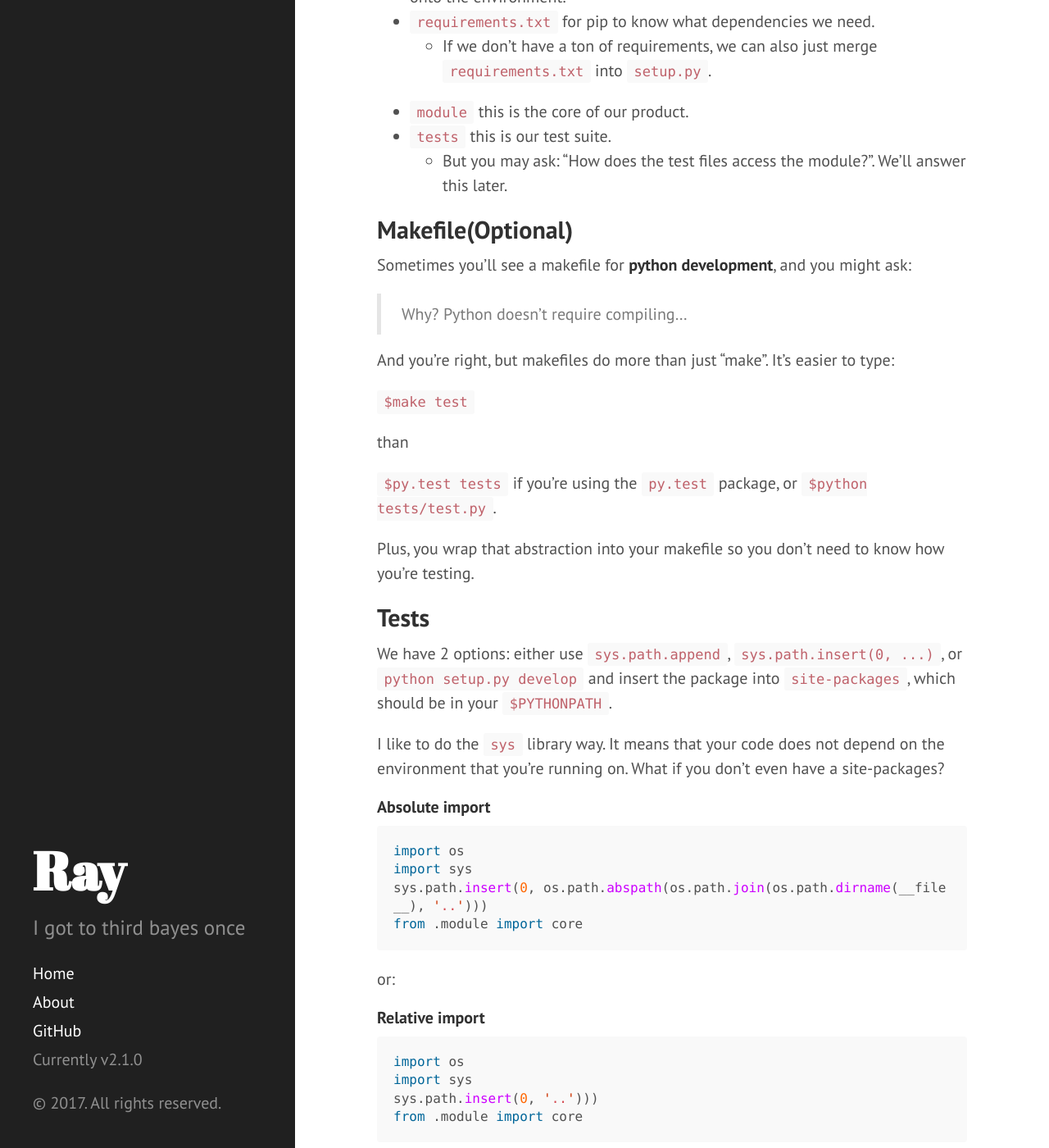
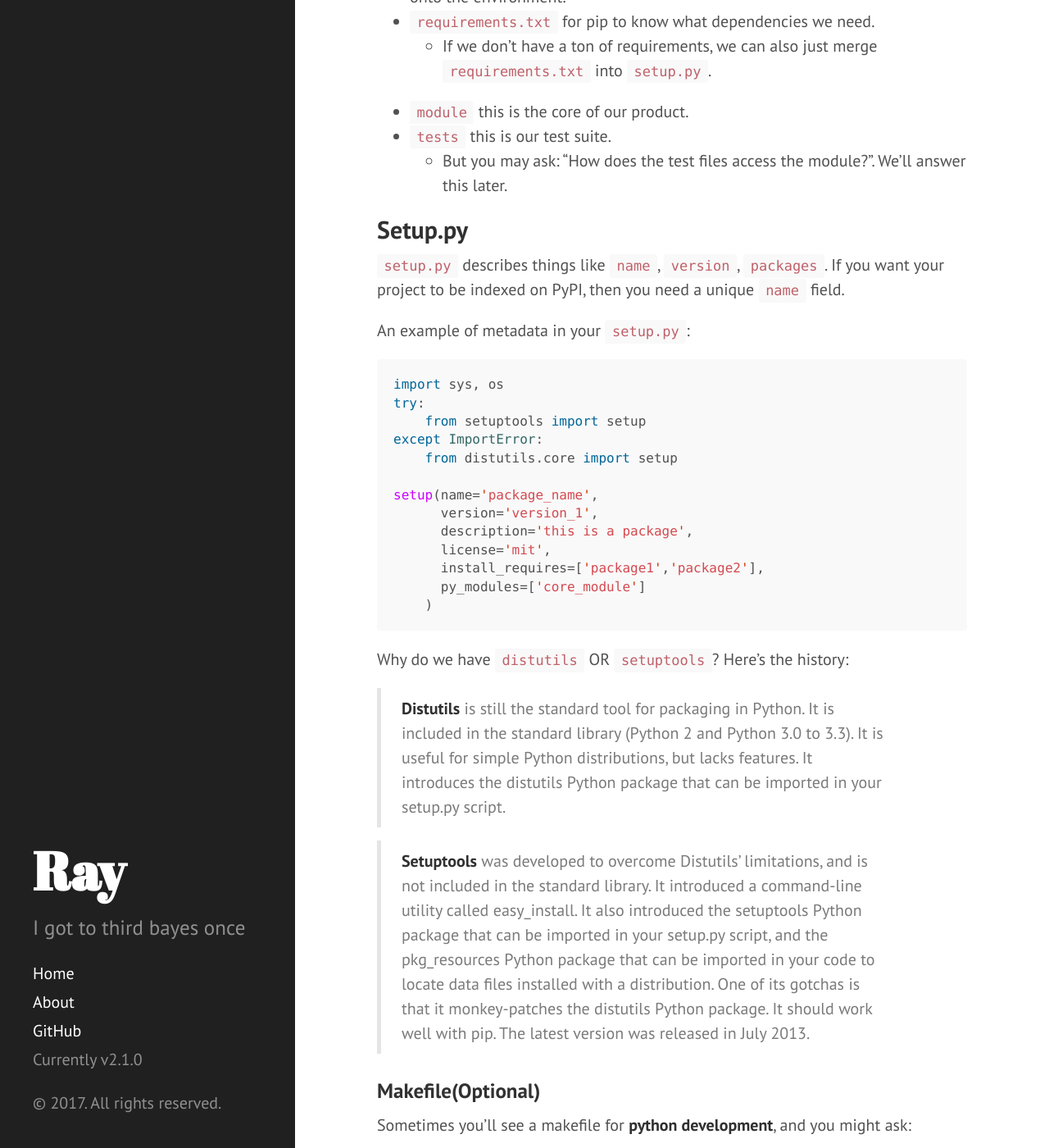
Before and after one commit to OneRaynyDay/oneraynyday.github.io, a Jekyll site: the page built from _posts/2017-08-02-Python-File-Structure.md, in a window 1280 px wide and 1400 px high, scrolled down 496 px. Shown: the whole window at 82% size. Built offline with Jekyll 4.4.1, drawn with Linux system fonts in a browser that asks for light colours; Markdown is read by kramdown in place of the engine named in the settings.

Commit message:
Updating files

````diff
--- a/_posts/2017-08-02-Python-File-Structure.md
+++ b/_posts/2017-08-02-Python-File-Structure.md
@@ -20,7 +20,38 @@ At the top level, we should only have the following:
 - `tests` this is our test suite.
     - But you may ask: "How does the test files access the module?". We'll answer this later.
 
-## Makefile(Optional)
+## Setup.py
+
+`setup.py` describes things like `name`, `version`, `packages`. If you want your project to be indexed on PyPI, then you need a unique `name` field.
+
+An example of metadata in your `setup.py`:
+
+```python
+import sys, os
+try:
+    from setuptools import setup
+except ImportError:
+    from distutils.core import setup
+
+setup(name='package_name',
+      version='version_1',
+      description='this is a package',
+      license='mit',
+      install_requires=['package1','package2'],
+      py_modules=['core_module']
+    )
+```
+
+Why do we have `distutils` OR `setuptools`? Here's the history:
+
+> **Distutils** is still the standard tool for packaging in Python. It is included in the standard library (Python 2 and Python 3.0 to 3.3). It is useful for simple Python distributions, but lacks features. It introduces the distutils Python package that can be imported in your setup.py script.
+
+> **Setuptools** was developed to overcome Distutils' limitations, and is not included in the standard library. It introduced a command-line utility called easy_install. It also introduced the setuptools Python package that can be imported in your setup.py script, and the pkg_resources Python package that can be imported in your code to locate data files installed with a distribution. One of its gotchas is that it monkey-patches the distutils Python package. It should work well with pip. The latest version was released in July 2013.
+
+
+
+
+### Makefile(Optional)
 
 Sometimes you'll see a makefile for **python development**, and you might ask:
 
````
